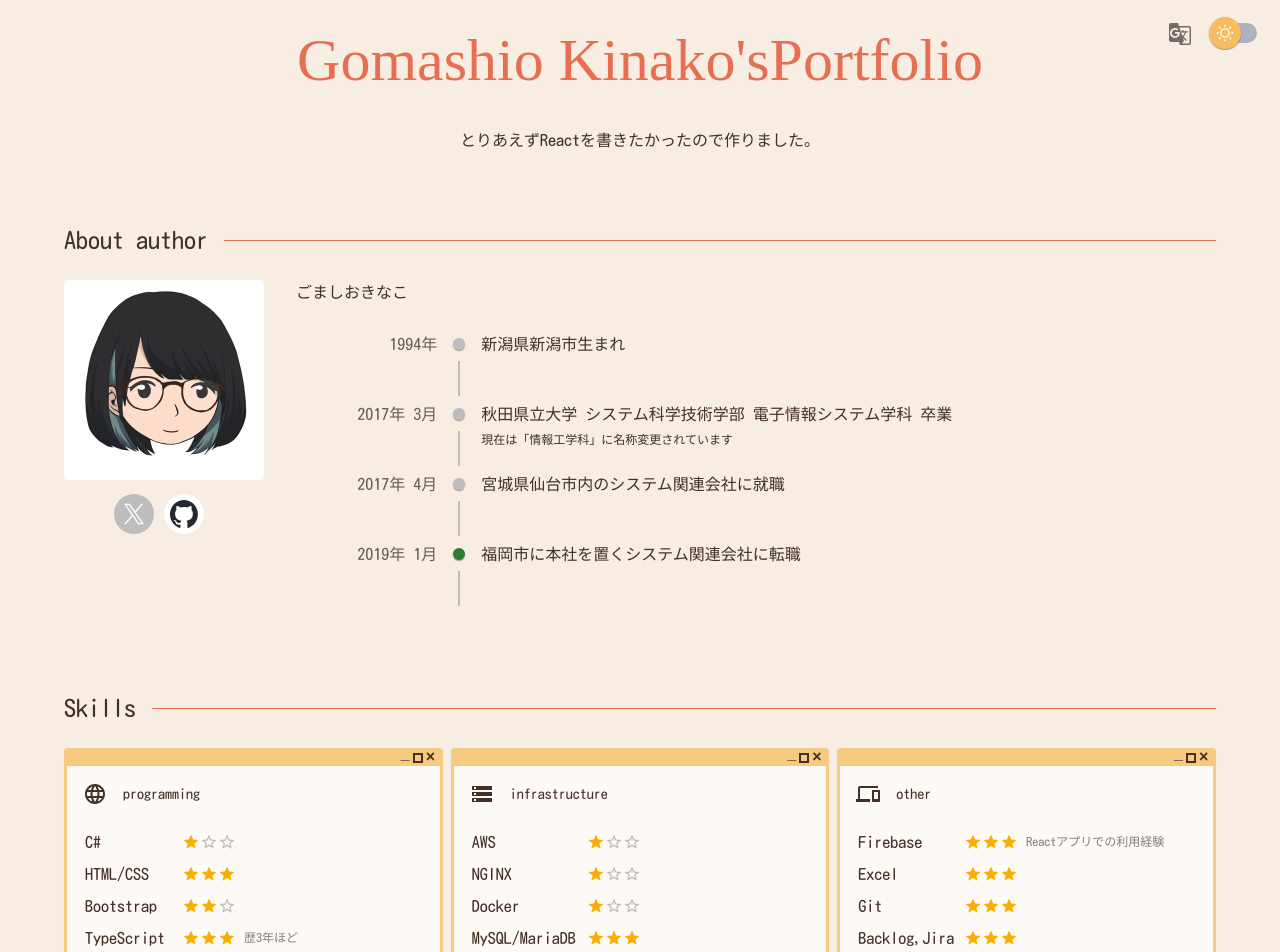
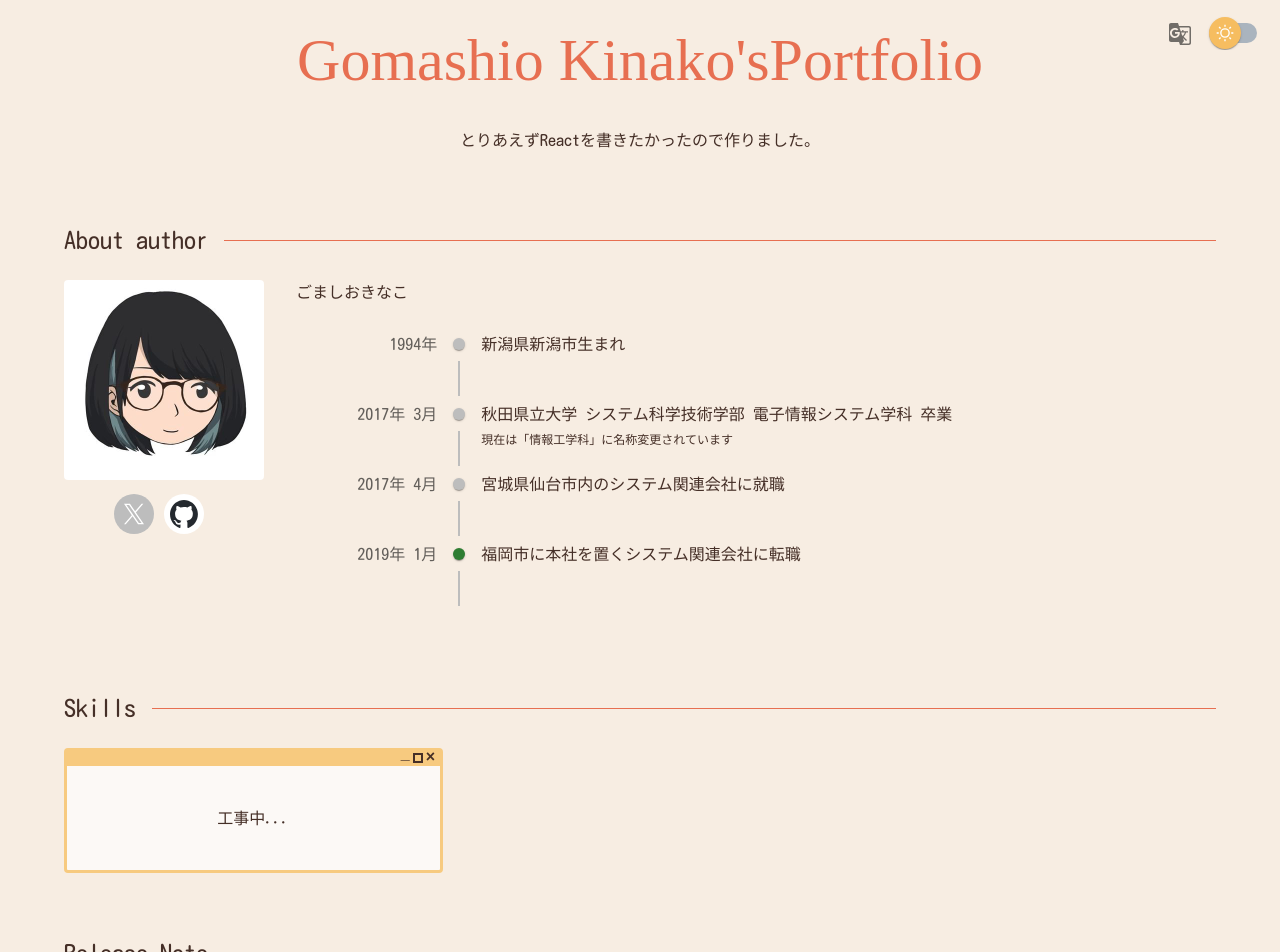
Before and after one commit to Masumi-SAJIKI/portfolio, a React (Vite) app: page / in a window 1280 px wide. Shown: the top 952 px of the page. Built offline with nearby package versions, Linux system fonts and the light colour scheme; a web font is replaced by a local one.

Commit message:
del skills

```diff
--- a/src/component/Top.tsx
+++ b/src/component/Top.tsx
@@ -1,9 +1,6 @@
 import { useCallback, useMemo } from "react";
 import { useTranslation } from "react-i18next";
-import OtherIcon from "@mui/icons-material/Devices";
 import GTranslateIcon from "@mui/icons-material/GTranslate";
-import ProgrammingIcon from "@mui/icons-material/Language";
-import InfraIcon from "@mui/icons-material/Storage";
 import {
   Avatar,
   Box,
@@ -23,7 +20,6 @@ import i18next from "i18next";
 import History from "component/History";
 import ModeSwitch from "component/ModeSwitch";
 import ReleaseNote from "component/ReleaseNote";
-import SkillCard from "component/SkillCard";
 import Title from "component/Title";
 import WindowCard from "component/WindowCard";
 
@@ -194,60 +190,9 @@ export default function Top({ mode, onChangeMode }: Props) {
         <Grid item container spacing={1} mb={4}>
           <Grid item xs={12} sm={4}>
             <WindowCard width="100%" color="secondary">
-              <SkillCard
-                title={t("skill.programming")}
-                icon={<ProgrammingIcon />}
-                skills={[
-                  { name: "C#", rating: 1, description: "" },
-                  { name: "HTML/CSS", rating: 3, description: "" },
-                  { name: "Bootstrap", rating: 2, description: "" },
-                  { name: "TypeScript", rating: 3, description: "歴3年ほど" },
-                  { name: "React", rating: 4, description: "" },
-                  {
-                    name: "PHP/Laravel",
-                    rating: 3,
-                    description: "Restful API実装経験あり",
-                  },
-                  {
-                    name: "Java",
-                    rating: 2,
-                    description: "Spring boot利用経験あり",
-                  },
-                ]}
-              />
-            </WindowCard>
-          </Grid>
-          <Grid item xs={12} sm={4}>
-            <WindowCard width="100%" color="secondary">
-              <SkillCard
-                title={t("skill.infra")}
-                icon={<InfraIcon />}
-                skills={[
-                  { name: "AWS", rating: 1, description: "" },
-                  { name: "NGINX", rating: 1, description: "" },
-                  { name: "Docker", rating: 1, description: "" },
-                  { name: "MySQL/MariaDB", rating: 3, description: "" },
-                  { name: "PostgreSQL", rating: 2, description: "" },
-                ]}
-              />
-            </WindowCard>
-          </Grid>
-          <Grid item xs={12} sm={4}>
-            <WindowCard width="100%" color="secondary">
-              <SkillCard
-                title={t("skill.other")}
-                icon={<OtherIcon />}
-                skills={[
-                  {
-                    name: "Firebase",
-                    rating: 3,
-                    description: "Reactアプリでの利用経験",
-                  },
-                  { name: "Excel", rating: 3, description: "" },
-                  { name: "Git", rating: 3, description: "" },
-                  { name: "Backlog,Jira", rating: 3, description: "" },
-                ]}
-              />
+              <Box p={5} textAlign="center">
+                工事中...
+              </Box>
             </WindowCard>
           </Grid>
         </Grid>
```
